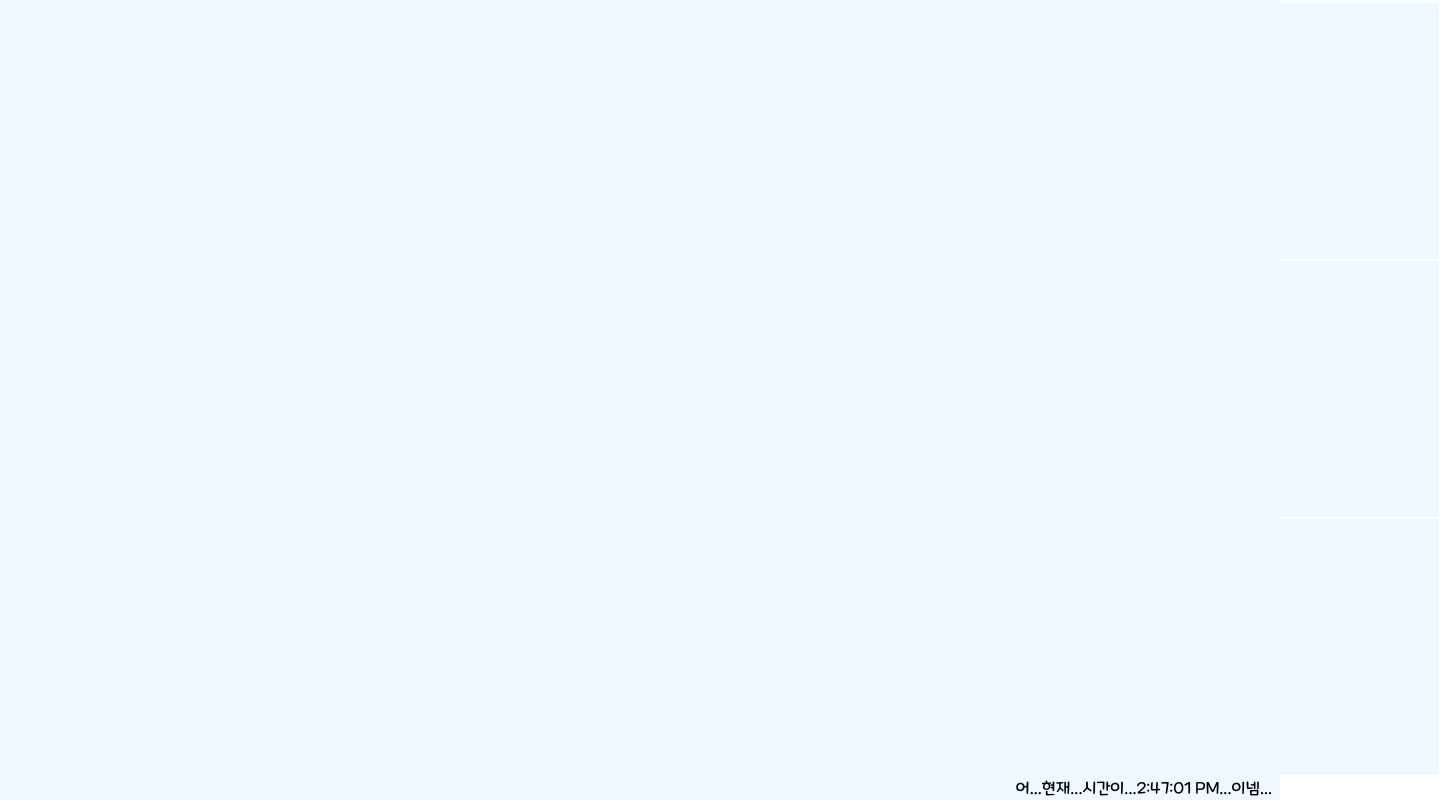
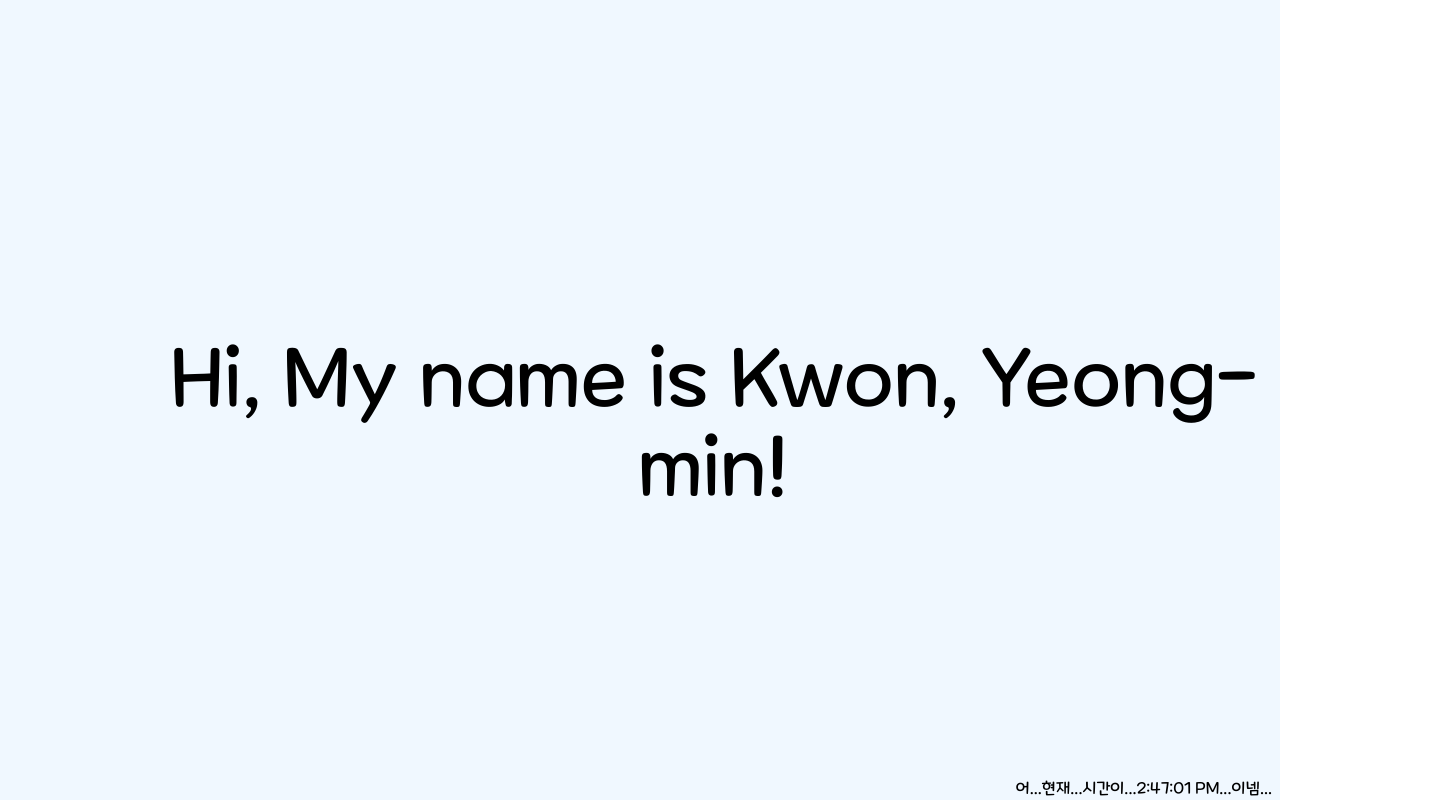
Before and after one commit to ymkwon3/myDevArea, a React (Create React App) app: page /who in a window 1280 px wide. Shown: the whole page, 1440 px wide, since content can reach past the window. Built offline with nearby package versions, Linux system fonts and the light colour scheme.

Commit message:
set router

```diff
--- a/package.json
+++ b/package.json
@@ -8,6 +8,7 @@
     "@testing-library/user-event": "^12.1.10",
     "react": "^17.0.2",
     "react-dom": "^17.0.2",
+    "react-router-dom": "^5.2.0",
     "react-scripts": "4.0.3",
     "web-vitals": "^1.0.1"
   },
--- a/src/App.jsx
+++ b/src/App.jsx
@@ -1,10 +1,12 @@
 import './css/App.css';
-import Footer from './components/Footer'
-import MainBody from './components/MainBody'
-import Menu from './components/Menu'
-import Header from './components/Header'
 import ReactDOM from 'react-dom';
 import React, {useState} from 'react';
+import {BrowserRouter, Route} from 'react-router-dom';
+
+import Footer from './components/Footer';
+import MainBody from './components/MainBody';
+import Menu from './components/Menu'
+import Header from './components/Header';
 
 function App() {
   const [MousePosition, setMousePosition] = useState({
@@ -17,8 +19,10 @@ function App() {
   return (
     <div className="App flex-column-center" id="app" onMouseMove={(ev)=>handleMouseMove(ev)}>
       <div className="flex-column-center body">
-        <Menu/>
-        {/* <MainBody x={MousePosition.left} y={MousePosition.top}/> */}
+        <BrowserRouter>
+          <Route path="/" component={Menu} exact/>
+          <Route path="/who" render={() => <MainBody x={MousePosition.left} y={MousePosition.top}/>}/>
+        </BrowserRouter>
       </div>
       <div className="flex-column-center footer">
         <Footer/>
--- a/src/components/Menu.jsx
+++ b/src/components/Menu.jsx
@@ -1,3 +1,4 @@
+import { Link } from 'react-router-dom';
 import '../css/Menu.css';
 
 function App(props) {
@@ -5,7 +6,7 @@ function App(props) {
         <table className="menu">
             <tbody>
                 <tr>
-                    <td><section className="front"/><section className="back">Who Am I?</section></td>
+                    <td><section className="front"/><section className="back"><Link to="/who">Who Am I?</Link></section></td>
                     <td><section className="front"/><section className="back">Who Am I?</section></td>
                     <td><section className="front"/><section className="back">Who Am I?</section></td>
                 </tr>
--- a/src/css/App.css
+++ b/src/css/App.css
@@ -31,6 +31,16 @@
   user-select: none;
 }
 
+a {
+  text-decoration: none;
+  color: black;
+  transition: 0.2s;
+}
+
+a:hover {
+  transform: scale(1.1);
+}
+
 .footer {
   height: 3vh;
   width: 100vw;
--- a/src/css/Menu.css
+++ b/src/css/Menu.css
@@ -6,7 +6,7 @@
 td {
     vertical-align: top;
     text-align: center;
-    font-size: 2rem;
+    font-size: 3rem;
     transform-style: preserve-3d;
     transition: all 1s;
 }
```
Also changed, not shown: 1 other file (tests, documents, lock files or other folders).
